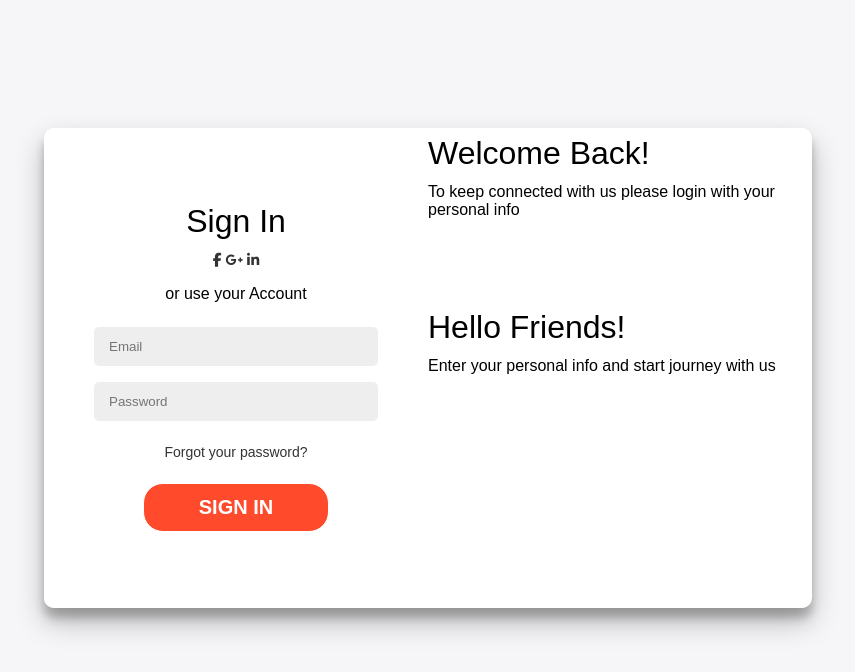
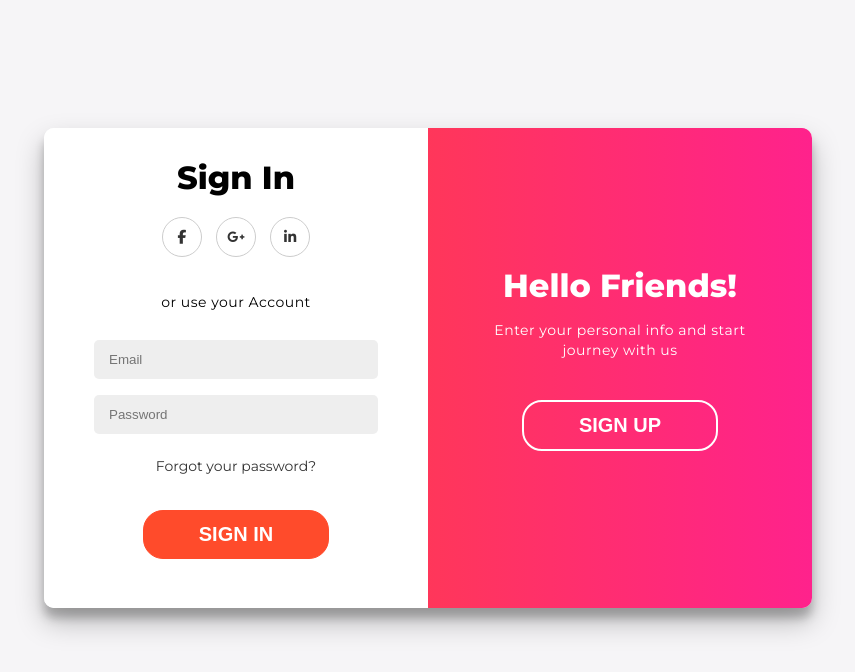
Before and after one commit to soumyajitmannaswe29/loginpage_1, a plain HTML site: page index.html in a window 1280 px wide. Shown: the whole page, without its empty margins (212-1067 px from the left). Drawn offline with Linux system fonts and the light colour scheme.

Commit message:
Refactor style.css for improved layout and design

```diff
--- a/style.css
+++ b/style.css
@@ -1,17 +1,17 @@
-@import url('https://fonts.googleapis.com/css?family+Montserrat:400,800');
+@import url('https://fonts.googleapis.com/css2?family=Montserrat:wght@400;800&display=swap');
 
 *{
     box-sizing: border-box;
 }
 
 body {
+    align-items: center;
+    display: flex;
+    justify-content: center;
+    flex-direction: column;
     min-height: 100%;
     margin: 10%;
-    display: flex;
-    flex-direction: column;
-    justify-content: center;
-    align-items: center;
-    font-family:'monserrat', sans-serif;
+    font-family: 'Montserrat', sans-serif;
     background: #f6f5f7;
 }
 
@@ -28,7 +28,7 @@ body {
 
 }
 
-.sign-in, .sign-up {
+.sign-up, .sign-in {
     position: absolute;
     top: 0;
     left: 0;
@@ -41,8 +41,7 @@ body {
     width: 50%;
     opacity: 0;
     z-index: 1;
-    color: #ffae00;
-    font-size: 30px;
+
 }
 
 .sign-in {
@@ -61,11 +60,17 @@ form{
     text-align: center;
 }
 
+
 h1 {
-    /* font-size: 14px; */
+
+    font-weight: bold;
+    margin: 0;
+}
+p{
+    font-size: 14px;
     font-weight: 100;
     line-height: 20px;
-    letter-spacing: 0.5;
+    letter-spacing: 0.5px;
     margin: 15px 0 20px;
 }
 
@@ -79,6 +84,7 @@ input{
     outline: none;
 }
 
+
 a{
     color: #333;
     font-size: 14px;
@@ -89,12 +95,13 @@ a{
 button{
     color: #fff;
     background: #ff4b2b;
-    border-radius: 20px;
-    padding: 12px 55px;
-    margin: 8px 15px;
     font-size: 20px;
     font-weight: bold;
-    border: 1px solid;
+    padding: 12px 55px;
+    padding: 12px 55px;
+    margin: 20px;
+    border-radius: 20px;
+    border: 1px solid #ff4b2b;
     outline: none;
     text-transform: uppercase;
     transition: transform 80ms ease-in;
@@ -128,3 +135,91 @@ button:active{
     transition: transform 0.6s ease-in-out;
     z-index: 100;
 }
+
+.container.right-panel-active .overlay-container{
+    transform: translateX(-100%);
+}
+.overlay{
+    position: relative;
+    color: #fff;
+    background: #ff416c;
+    left: -100%;
+    height: 100%;
+    width: 200%;
+    background: linear-gradient(to right,#ff4b28,#ff228c);
+    transform: translateX(0);
+    transition: transform 0.6s ease-in-out;
+}
+.overlay-left ,.overlay-right{
+    position: absolute;
+    display: flex;
+    align-items: center;
+    justify-content: center;
+    flex-direction: column;
+    padding: 0 40px;
+    text-align: center;
+    top: 0;
+    height: 100%;
+    width: 50%;
+    transform: translateX(0);
+    transition: transform 0.6s ease-in-out;
+
+}
+
+.overlay-left{
+    transform: translateX(-20%);
+
+}
+
+.overlay-right{
+    right: 0;
+    transform: translateX(0);
+}
+
+.container.right-panel-active .overlay{
+    transform: translateX(50%);
+
+}
+.overlay-left ,.overlay-right{
+    position: absolute;
+    display: flex;
+    align-items: center;
+    justify-content: center;
+    flex-direction: column;
+    padding: 0 40px;
+    text-align: center;
+    top: 0;
+    height: 100%;
+    width: 50%;
+    transform: translateX(0);
+    transition: transform 0.6s ease-in-out;
+
+}
+.overlay-left{
+    transform: translateX(-20%);
+}
+.overlay-right{
+    right: 0;
+    transform: translateX(0);
+}
+.container.right-panel-active .overlay-left{
+    transform: translateX(20%);
+
+}
+.social-container{
+    margin: 20px 0;
+}
+.social-container a{
+    height: 40px;
+    width: 40px;
+    margin: 0 5px;
+    display: inline-flex;
+    justify-content: center;
+    align-items: center;
+    border: 1px solid #ccc;
+    border-radius: 50%;
+}
+.social-container a:hover{
+    background-color: #ff4b28;
+    color: white ;
+}
```
